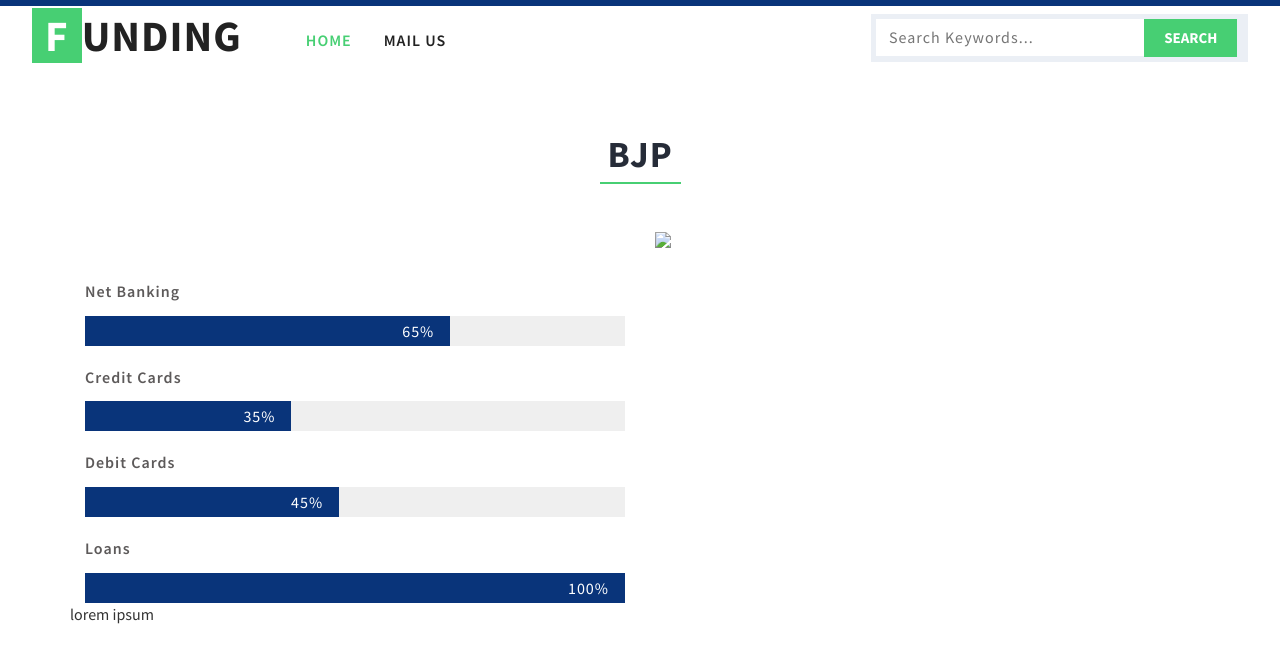
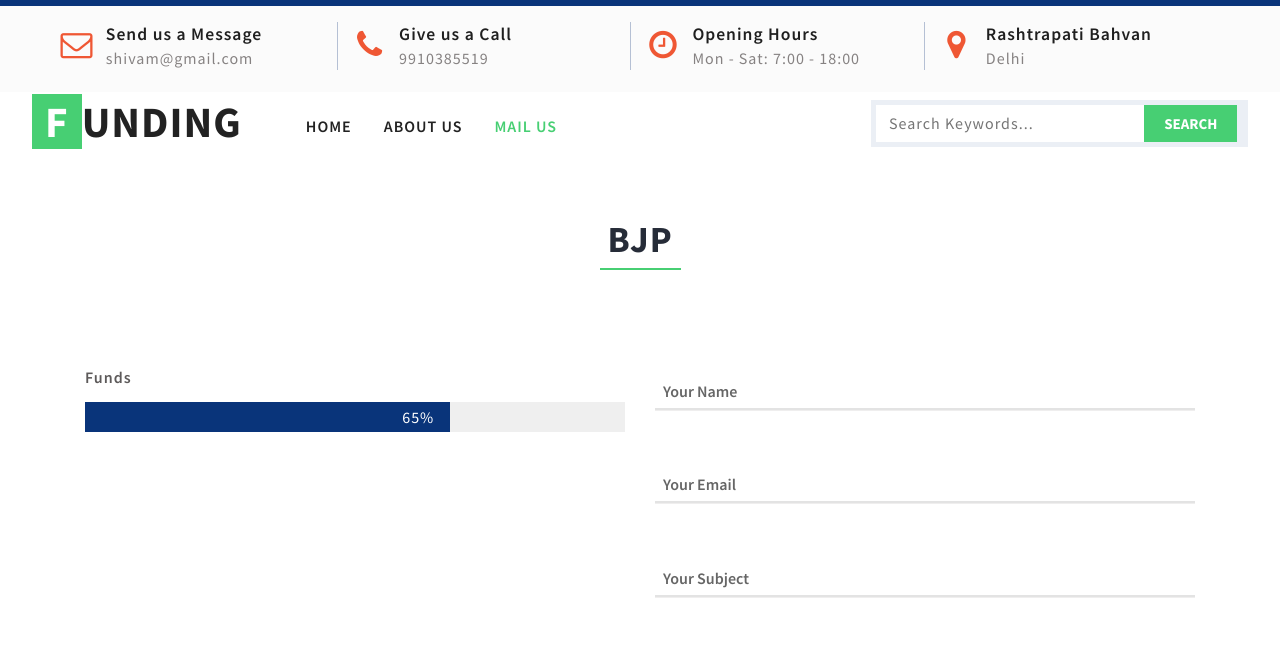
Before and after one commit to apoorvlathey/FundingIndia_BooleanPandits, a website: page frontend/src/partyPortal.html in a window 1280 px wide. Shown: the part 53-714 px from the top of the page. Drawn offline with Linux system fonts and the light colour scheme.

Commit message:
added party page portal and some frontend fixes.

```diff
--- a/frontend/src/partyPortal.html
+++ b/frontend/src/partyPortal.html
@@ -28,12 +28,6 @@
 <!-- banner -->
 <div class="header">
 
-
-	    <div id="exampleSlider">
-				<div>
-				  <h3><span></span></h3>
-				</div>
-			  </div>
 	<div class="w3layouts_header_right">
 		<div class="agileits-social top_content">
 				<ul>
@@ -45,61 +39,96 @@
 			</div>
 	</div>
 
+
 	<div class="clearfix"> </div>
 </div>
-
+<div class="header_mid">
+	<div class="w3layouts_header_mid">
+	  <ul>
+		<li>
+		  <div class="header_contact_details_agile">
+			<i class="fa fa-envelope-o" aria-hidden="true"></i>
+			<div class="w3l_header_contact_details_agile">
+			  <div class="header-contact-detail-title">Send us a Message</div>
+			  <a href="">shivam@gmail.com</a>
+			</div>
+		  </div>
+		</li>
+		<li>
+		  <div class="header_contact_details_agile">
+			<i class="fa fa-phone" aria-hidden="true"></i>
+			<div class="w3l_header_contact_details_agile">
+			  <div class="header-contact-detail-title">Give us a Call</div>
+			  <a class="w3l_header_contact_details_agile-info_inner">
+				9910385519</a
+			  >
+			</div>
+		  </div>
+		</li>
+		<li>
+		  <div class="header_contact_details_agile">
+			<i class="fa fa-clock-o" aria-hidden="true"></i>
+			<div class="w3l_header_contact_details_agile">
+			  <div class="header-contact-detail-title">Opening Hours</div>
+			  <a class="w3l_header_contact_details_agile-info_inner"
+				>Mon - Sat: 7:00 - 18:00</a
+			  >
+			</div>
+		  </div>
+		</li>
+		<li>
+		  <div class="header_contact_details_agile">
+			<i class="fa fa-map-marker" aria-hidden="true"></i>
+			<div class="w3l_header_contact_details_agile">
+			  <div class="header-contact-detail-title">
+				Rashtrapati Bahvan
+			  </div>
+			  <a class="w3l_header_contact_details_agile-info_inner"
+				>Delhi
+			  </a>
+			</div>
+		  </div>
+		</li>
+	  </ul>
+	</div>
+  </div>
   <div class="banner">
 	<nav class="navbar navbar-default">
 		<div class="navbar-header navbar-left">
-                <button
-                  type="button"
-                  class="navbar-toggle collapsed"
-                  data-toggle="collapse"
-                  data-target="#bs-example-navbar-collapse-1"
-                >
+			<button type="button" class="navbar-toggle collapsed" data-toggle="collapse" data-target="#bs-example-navbar-collapse-1">
 				<span class="sr-only">Toggle navigation</span>
 				<span class="icon-bar"></span>
 				<span class="icon-bar"></span>
 				<span class="icon-bar"></span>
 			</button>
-                <h1>
-                  <a class="navbar-brand" href="index1.html"><span>F</span>unding</a>
-                </h1>
+			<h1><a class="navbar-brand" href="index1.html"><span>F</span>unding</a></h1>
 		</div>
 		<!-- Collect the nav links, forms, and other content for toggling -->
-              <div
-                class="collapse navbar-collapse navbar-right"
-                id="bs-example-navbar-collapse-1"
-              >
+		<div class="collapse navbar-collapse navbar-right" id="bs-example-navbar-collapse-1">
 			<nav class="link-effect-2" id="link-effect-2">
 				<ul class="nav navbar-nav">
-                    <li class="active">
-                      <a href="index1.html"><span data-hover="Home">Home</span></a>
-                    </li>
+					<li><a href="index1.html"><span data-hover="Home">Home</span></a></li>
+					<li><a href="about.html"><span data-hover="About Us">About Us</span></a></li>
 
-
-
-                    <li>
-                      <a href="mail.html"
-                        ><span data-hover="Mail Us">Mail Us</span></a
-                      >
-                    </li>
+					<li class="active"><a href="mail.html"><span data-hover="Mail Us">Mail Us</span></a></li>
 				</ul>
 			</nav>
+
 		</div>
 		<div class="w3_agile_search">
-                <form action="http://www.google.com/search"method="get">
-                  <input
-                    type="search"
-                    name="q"
-                    placeholder="Search Keywords..."
-                    required=""
-                  />
-                  <input type="submit" value="Search" />
+			<form action="http://www.google.com/search" method="get">
+				<input type="search" name="q" placeholder="Search Keywords..." required="" />
+				<input type="submit" value="Search">
 			</form>
+
 		</div>
 	</nav>
 	</div>
+
+
+</div>
+
+</nav>
 
 <!-- stats-bottom -->
 	<div class="team">
@@ -115,35 +144,48 @@
 
 				<div class="col-md-6 w3l_stats_bottom_grid_right">
 					<div class='bar_group'>
-						<div class='bar_group__bar thin elastic' label='Net Banking' value='230'>
+
+						<div class='bar_group__bar thin elastic' label='Funds ' value='230'>
 							<div class='w3ls_bar_group__bar_pos'>
 								<p>65%</p>
 							</div>
 						</div>
-						<div class='bar_group__bar thin elastic' label='Credit Cards' value='130'>
-							<div class='w3ls_bar_group__bar_pos'>
-								<p>35%</p>
-							</div>
-						</div>
-						<div class='bar_group__bar thin elastic' label='Debit Cards' value='160'>
-							<div class='w3ls_bar_group__bar_pos'>
-								<p>45%</p>
-							</div>
-						</div>
-						<div class='bar_group__bar thin elastic' label='Loans' value='340'>
+
+						<div class='bar_group__bar thin elastic' value='340' style="display:none">
 							<div class='w3ls_bar_group__bar_pos'>
 								<p>100%</p>
 							</div>
 						</div>
 					</div>
 				</div>
-								<div class="col-md-6 w3l_stats_bottom_grid_left">
-					<img src="images/3.jpg" alt=" " class="img-responsive" />
+				<div class="col-md-6 agileinfo_mail_grid_left">
+					<form action="#" method="post">
+						<span class="input input--nariko">
+							<input class="input__field input__field--nariko" name="Name" type="text" id="input-20" placeholder=" " required="" />
+							<label class="input__label input__label--nariko" for="input-20">
+								<span class="input__label-content input__label-content--nariko">Your Name</span>
+							</label>
+						</span>
+						<span class="input input--nariko">
+							<input class="input__field input__field--nariko" name="Email" type="email" id="input-21" placeholder=" " required="" />
+							<label class="input__label input__label--nariko" for="input-21">
+								<span class="input__label-content input__label-content--nariko">Your Email</span>
+							</label>
+						</span>
+						<span class="input input--nariko">
+							<input class="input__field input__field--nariko" name="Subject" type="text" id="input-22" placeholder=" " required="" />
+							<label class="input__label input__label--nariko" for="input-22">
+								<span class="input__label-content input__label-content--nariko">Your Subject</span>
+							</label>
+						</span>
+
+					</form>
 				</div>
+
 				<div class="clearfix"> </div>
             </div>
             <div class="w3_agile_team_grid_right">
-                lorem ipsum
+
             </div>
 		</div>
 	</div>
```
Also changed, not shown: frontend/src/index1.html (+3 -3 lines). Lines whose indentation alone changed are shown as unchanged.
